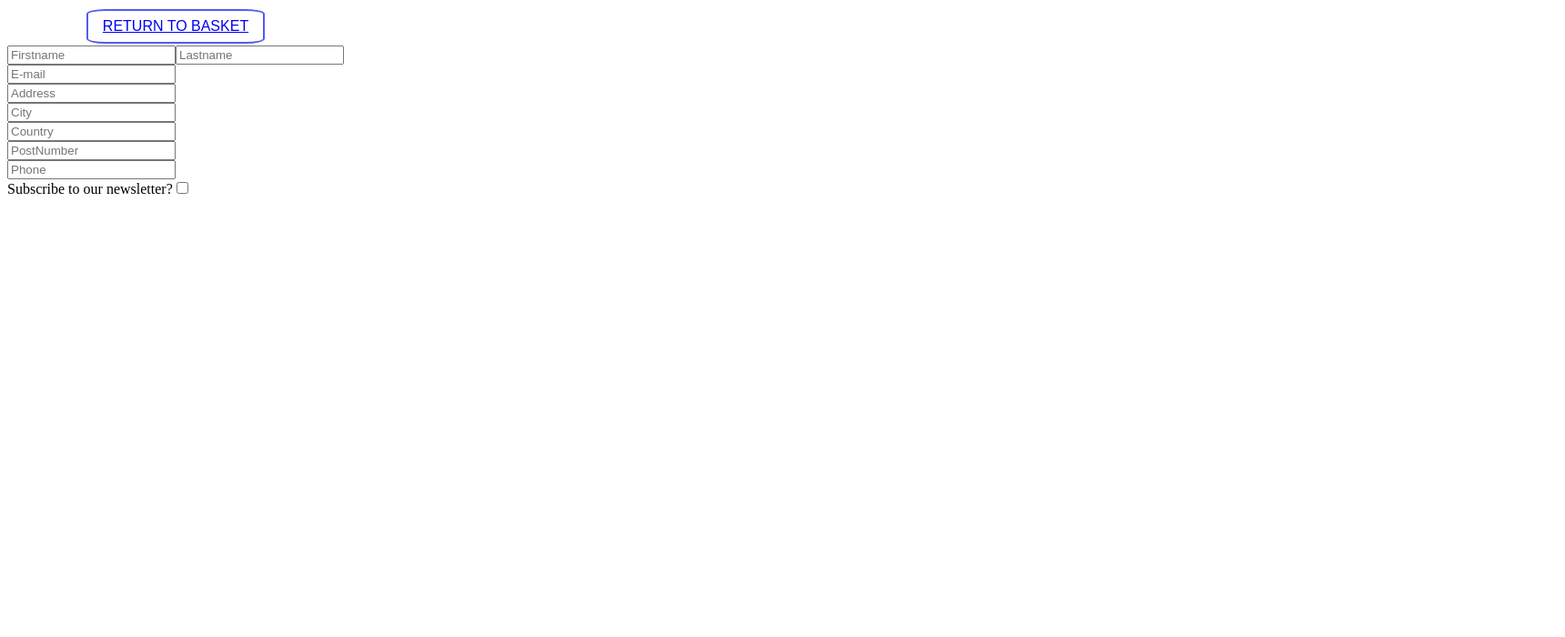
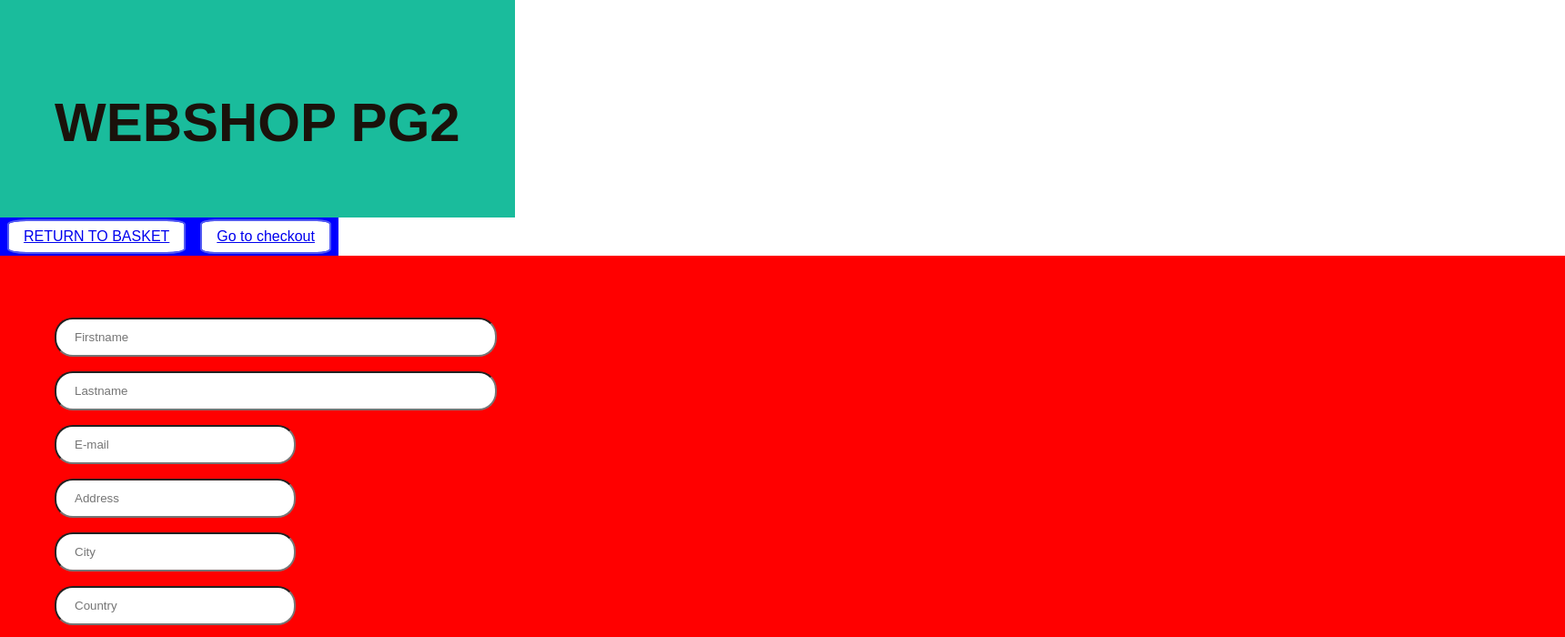
Before and after one commit to ChviChvi/Webshop-frontend-backend, a React (Vite) app in the folder vite-frontend-webshop/: page / in a window 1280 px wide. Both pictures are taken after a click on the button "Go to checkout". Shown: the top 700 px of the page at 91% size, 1720 px wide, since content can reach past the window. Built offline with nearby package versions, Linux system fonts and the light colour scheme.

Commit message:
added some styling and layout, needs major fixing its ugly

```diff
--- a/vite-frontend-webshop/src/components/CustomerCheckout.tsx
+++ b/vite-frontend-webshop/src/components/CustomerCheckout.tsx
@@ -1,7 +1,7 @@
 import React, { useState } from "react";
 import { Link } from 'react-router-dom';
 
-
+import '../stylesheets/CustomerCheckout.css';
 
 const CustomerCheckout: React.FC = () => {
     const [firstName, setFirstName] = useState('');
@@ -20,36 +20,50 @@ const CustomerCheckout: React.FC = () => {
     };
 
     return (
-        <form>
+
+            <div>
+
+                <div className="header">
+                    <h1>WEBSHOP PG2</h1>
+                </div>
+
+                <div className="links">
                 <button type="submit"><Link to="/">RETURN TO BASKET</Link></button>
-            <div>
+                <button type="submit"><Link to="/checkoutform">Go to checkout</Link></button>
+                </div>
+
+
+
+                <div className="information">
+                    <div className="firstname-box">
                         <input type="text" id="firstName" value={firstName} onChange={(e) => setFirstName(e.target.value)} placeholder={"Firstname"}/>
                         <input type="text" id="lastName" value={lastName} onChange={(e) => setLastName(e.target.value)} placeholder={"Lastname"}/>
                     </div>
-            <div>
+                    <div className="form-group">
                         <input type="email" id="email" value={email} onChange={(e) => setEmail(e.target.value)} placeholder={"E-mail"}/>
                     </div>
-            <div>
+                    <div className="form-group">
                         <input type="text" id="Address" value={Address} onChange={(e) => setAddress(e.target.value)}  placeholder={"Address"}/>
                     </div>
-            <div>
+                    <div className="form-group">
                         <input type="text" id="City" value={City} onChange={(e) => setCity(e.target.value)}  placeholder={"City"}/>
                     </div>
-            <div>
+                    <div className="form-group">
                         <input type="text" id="Country" value={Country} onChange={(e) => setCountry(e.target.value)}  placeholder={"Country"}/>
                     </div>
-            <div>
+                    <div className="form-group">
                         <input type="text" id="postNumber" value={postNumber} onChange={(e) => setpostNumber(e.target.value)}  placeholder={"PostNumber"}/>
                     </div>
-            <div>
+                    <div className="form-group">
                         <input type="tel" id="phone" value={phone} onChange={(e) => setPhone(e.target.value)}  placeholder={"Phone"}/>
                     </div>
-            <div>
+                    <div className="form-group">
                         <label htmlFor="subscribe">Subscribe to our newsletter?</label>
                         <input type="checkbox" id="subscribe" checked={subscribe} onChange={handleSubscribeChange} />
                     </div>
+                </div>
+            </div>
 
-        </form>
     );
 };
 
--- /dev/null
+++ b/vite-frontend-webshop/src/stylesheets/CustomerCheckout.css
@@ -0,0 +1,56 @@
+/*.form {*/
+/*    display: flex;*/
+/*    justify-content: center;*/
+/*    align-items: center;*/
+/*    height: 100vh;*/
+/*}*/
+
+body {
+    width: 100%;
+    margin: 0;
+    padding: 0;
+}
+
+input{
+    width: 100%;
+    padding: 12px 20px;
+    margin: 8px 0;
+    box-sizing: content-box;
+    border-radius: 20px;
+
+}
+
+
+
+/*.firstname-box {*/
+/*    width: 50px;*/
+/*    font-size: 10px ;*/
+/*}*/
+
+
+
+.header {
+
+    padding: 60px;
+    text-align: center;
+    background: #1abc9c;
+    color: white;
+    font-size: 30px;
+
+}
+
+.links {
+
+    background: blue;
+    color: white;
+
+}
+
+.information {
+    padding: 60px;
+    text-align: center;
+    background: red;
+    color: white;
+    width: 200vh;
+
+}
```
Lines whose indentation alone changed are shown as unchanged.
